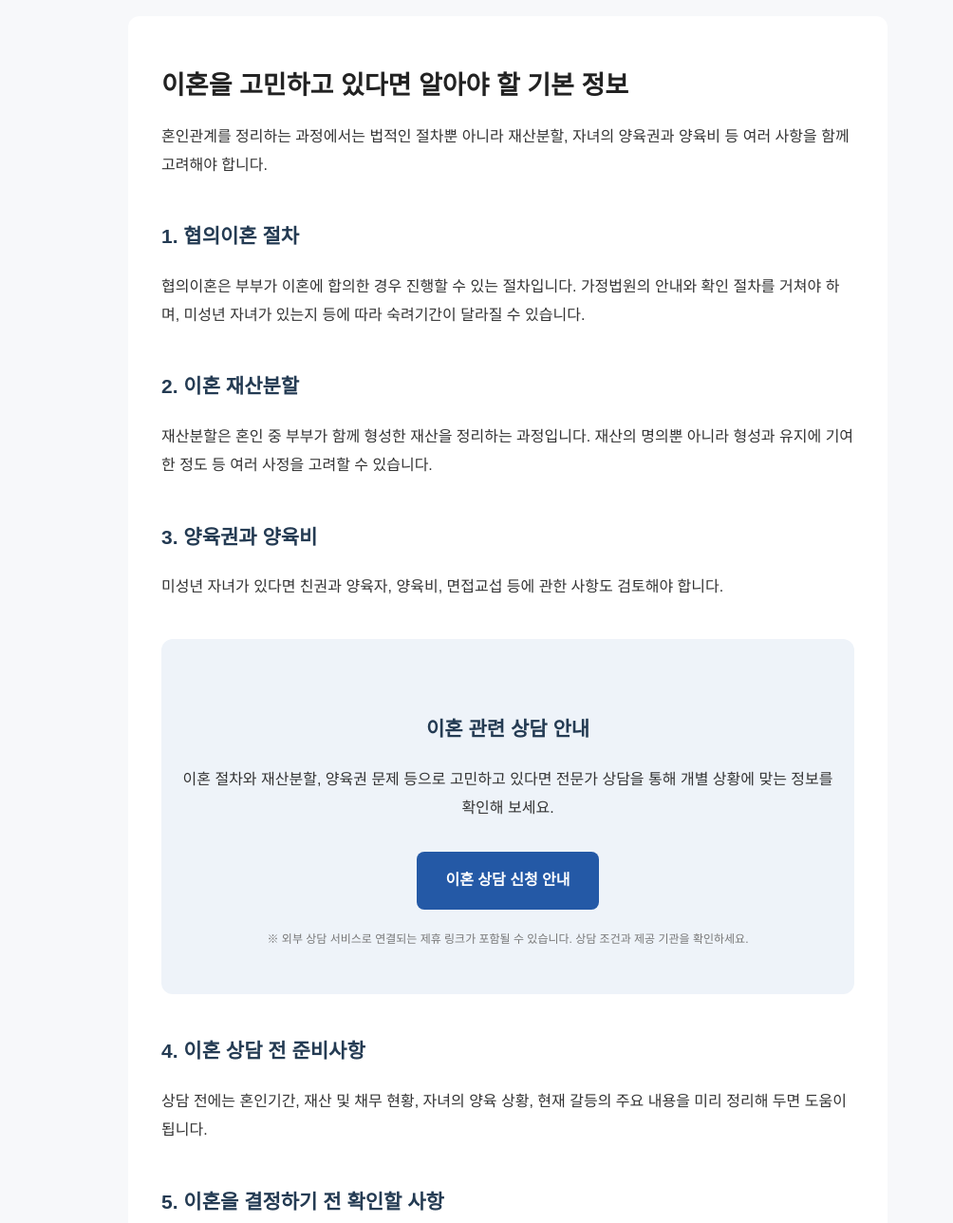
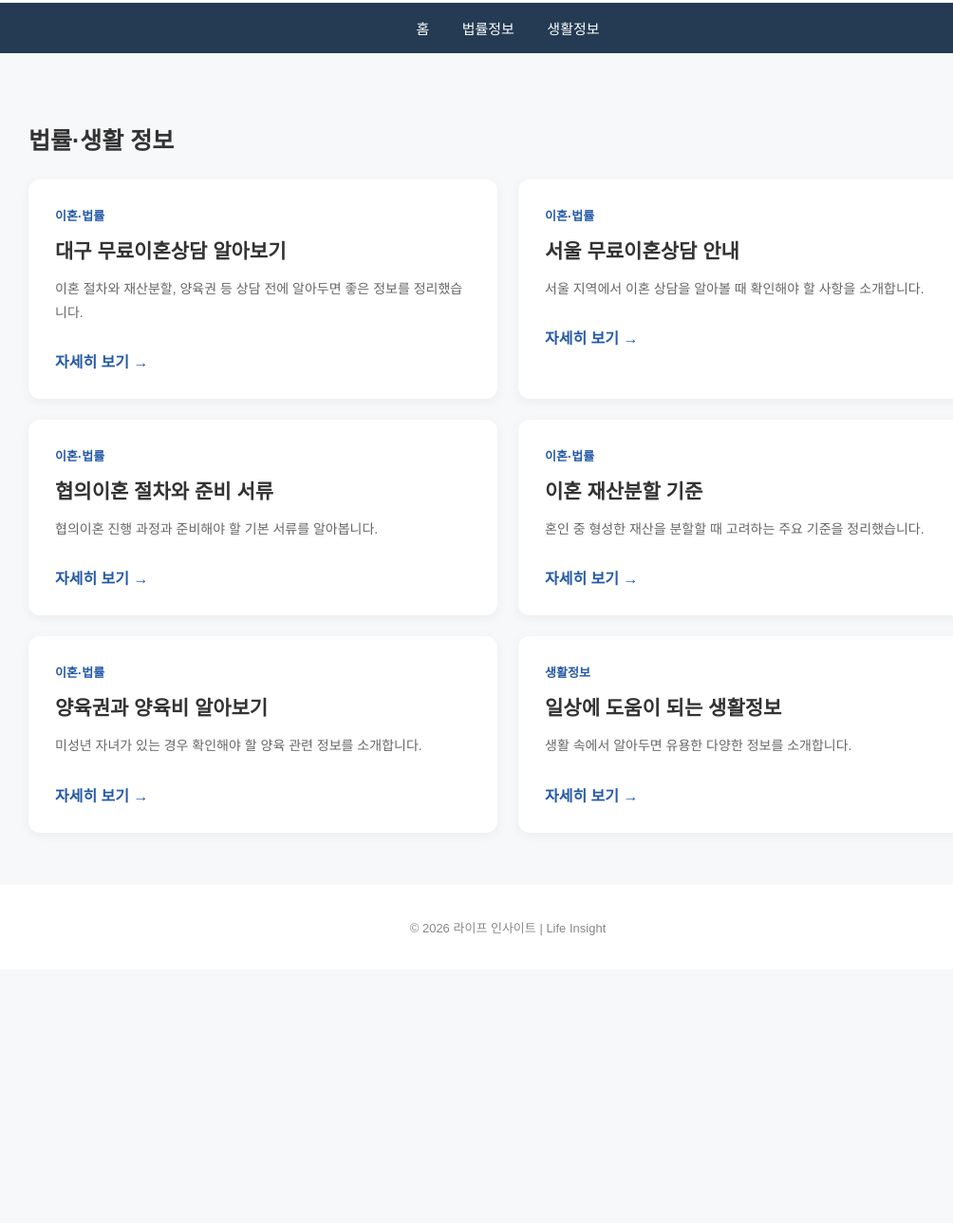
Before and after one commit to noble7850/noble7850.github.io, a plain HTML site: page index.html in a window 1280 px wide. Shown: the part 142-1430 px from the top of the page at 95% size, without its empty margins (105-1109 px from the left). After the commit the page ends 1163 px from the top, so only its background shows below. Drawn offline with Linux system fonts and the light colour scheme.

Commit message:
라이프 인사이트 블로그형 홈페이지 변경

```diff
--- a/index.html
+++ b/index.html
@@ -3,111 +3,112 @@
 <head>
 <meta charset="UTF-8">
 <meta name="viewport" content="width=device-width, initial-scale=1.0">
-
-<title>라이프 인사이트 | 생활에 도움이 되는 정보</title>
-
-<meta name="description" content="라이프 인사이트는 일상생활에 필요한 유용한 정보를 제공합니다. 이혼 절차, 재산분할, 양육권 등 다양한 생활정보를 확인하세요.">
+<meta name="description" content="라이프 인사이트 - 법률, 생활, 경제 등 일상에 필요한 정보를 제공하는 정보 블로그">
+<title>라이프 인사이트 | 생활정보 블로그</title>
 
 <style>
-* {
-  box-sizing: border-box;
-}
+* {box-sizing:border-box;}
 
 body {
-  margin: 0;
-  font-family: "Malgun Gothic", Arial, sans-serif;
-  background: #f7f8fa;
-  color: #333;
-  line-height: 1.9;
+  margin:0;
+  font-family:"Malgun Gothic",Arial,sans-serif;
+  background:#f7f8fa;
+  color:#333;
 }
 
 header {
-  background: white;
-  padding: 25px 20px;
-  border-bottom: 1px solid #ddd;
-  text-align: center;
+  background:white;
+  padding:35px 20px;
+  text-align:center;
+  border-bottom:1px solid #eee;
 }
 
 .logo {
-  font-size: 28px;
-  font-weight: bold;
-  color: #243b53;
+  font-size:32px;
+  font-weight:bold;
+  color:#243b53;
 }
 
 .subtitle {
-  font-size: 13px;
-  color: #888;
+  color:#777;
+  font-size:14px;
+  margin-top:8px;
+}
+
+nav {
+  background:#243b53;
+  padding:16px;
+  text-align:center;
+}
+
+nav a {
+  color:white;
+  text-decoration:none;
+  margin:0 15px;
+  font-size:15px;
 }
 
 .container {
-  max-width: 800px;
-  margin: 30px auto;
-  padding: 35px;
-  background: white;
-  border-radius: 12px;
+  max-width:1050px;
+  margin:35px auto;
+  padding:20px;
 }
 
 h1 {
-  font-size: 27px;
-  line-height: 1.5;
-  color: #222;
+  font-size:25px;
+  margin-bottom:25px;
 }
 
-h2 {
-  margin-top: 40px;
-  font-size: 21px;
-  color: #243b53;
+.grid {
+  display:grid;
+  grid-template-columns:repeat(2,1fr);
+  gap:22px;
 }
 
-p {
-  font-size: 16px;
+.card {
+  background:white;
+  padding:28px;
+  border-radius:12px;
+  box-shadow:0 3px 12px rgba(0,0,0,.05);
 }
 
-.banner {
-  background: #eef3f9;
-  padding: 35px 20px;
-  text-align: center;
-  border-radius: 12px;
-  margin: 40px 0;
+.category {
+  color:#2459a6;
+  font-size:13px;
+  font-weight:bold;
 }
 
-.button {
-  display: inline-block;
-  background: #2459a6;
-  color: white;
-  padding: 15px 30px;
-  border-radius: 8px;
-  text-decoration: none;
-  font-weight: bold;
-  margin-top: 15px;
+.card h2 {
+  font-size:21px;
+  margin:12px 0;
 }
 
-.button:hover {
-  background: #183e77;
+.card p {
+  font-size:14px;
+  color:#666;
+  line-height:1.8;
 }
 
-.notice {
-  font-size: 12px;
-  color: #777;
-  margin-top: 20px;
+.card a {
+  display:inline-block;
+  margin-top:12px;
+  color:#2459a6;
+  text-decoration:none;
+  font-weight:bold;
 }
 
 footer {
-  text-align: center;
-  padding: 30px;
-  color: #777;
-  font-size: 13px;
+  text-align:center;
+  padding:35px;
+  background:white;
+  color:#888;
+  font-size:13px;
 }
 
-@media(max-width:600px) {
-  .container {
-    margin: 10px;
-    padding: 20px;
-  }
-
-  h1 {
-    font-size: 23px;
-  }
+@media(max-width:650px) {
+  .grid {grid-template-columns:1fr;}
+  .logo {font-size:27px;}
+  nav a {margin:0 8px;font-size:13px;}
 }
 </style>
 </head>
@@ -116,106 +117,88 @@ footer {
 
 <header>
   <div class="logo">라이프 인사이트</div>
-  <div class="subtitle">Life Insight | 일상에 필요한 유용한 정보</div>
+  <div class="subtitle">
+    Life Insight | 일상에 필요한 유용한 정보
+  </div>
 </header>
+
+<nav>
+  <a href="/">홈</a>
+  <a href="#law">법률정보</a>
+  <a href="#life">생활정보</a>
+</nav>
 
 <main class="container">
 
-<h1>이혼을 고민하고 있다면 알아야 할 기본 정보</h1>
+<h1 id="law">법률·생활 정보</h1>
 
+<div class="grid">
+
+<article class="card">
+  <div class="category">이혼·법률</div>
+  <h2>대구 무료이혼상담 알아보기</h2>
   <p>
-혼인관계를 정리하는 과정에서는
-법적인 절차뿐 아니라 재산분할,
-자녀의 양육권과 양육비 등
-여러 사항을 함께 고려해야 합니다.
+    이혼 절차와 재산분할, 양육권 등
+    상담 전에 알아두면 좋은 정보를 정리했습니다.
   </p>
+  <a href="daegu-divorce.html">자세히 보기 →</a>
+</article>
 
-<h2>1. 협의이혼 절차</h2>
+<article class="card">
+  <div class="category">이혼·법률</div>
+  <h2>서울 무료이혼상담 안내</h2>
+  <p>
+    서울 지역에서 이혼 상담을 알아볼 때
+    확인해야 할 사항을 소개합니다.
+  </p>
+  <a href="seoul-divorce.html">자세히 보기 →</a>
+</article>
 
+<article class="card">
+  <div class="category">이혼·법률</div>
+  <h2>협의이혼 절차와 준비 서류</h2>
   <p>
-협의이혼은 부부가 이혼에 합의한 경우
-진행할 수 있는 절차입니다.
-가정법원의 안내와 확인 절차를 거쳐야 하며,
-미성년 자녀가 있는지 등에 따라
-숙려기간이 달라질 수 있습니다.
+    협의이혼 진행 과정과 준비해야 할
+    기본 서류를 알아봅니다.
   </p>
+  <a href="divorce-process.html">자세히 보기 →</a>
+</article>
 
-<h2>2. 이혼 재산분할</h2>
+<article class="card">
+  <div class="category">이혼·법률</div>
+  <h2>이혼 재산분할 기준</h2>
+  <p>
+    혼인 중 형성한 재산을 분할할 때
+    고려하는 주요 기준을 정리했습니다.
+  </p>
+  <a href="property-division.html">자세히 보기 →</a>
+</article>
 
+<article class="card">
+  <div class="category">이혼·법률</div>
+  <h2>양육권과 양육비 알아보기</h2>
   <p>
-재산분할은 혼인 중 부부가 함께 형성한
-재산을 정리하는 과정입니다.
-재산의 명의뿐 아니라
-형성과 유지에 기여한 정도 등
-여러 사정을 고려할 수 있습니다.
+    미성년 자녀가 있는 경우
+    확인해야 할 양육 관련 정보를 소개합니다.
   </p>
+  <a href="child-custody.html">자세히 보기 →</a>
+</article>
 
-<h2>3. 양육권과 양육비</h2>
-
+<article class="card" id="life">
+  <div class="category">생활정보</div>
+  <h2>일상에 도움이 되는 생활정보</h2>
   <p>
-미성년 자녀가 있다면
-친권과 양육자, 양육비,
-면접교섭 등에 관한 사항도
-검토해야 합니다.
+    생활 속에서 알아두면 유용한
+    다양한 정보를 소개합니다.
   </p>
-
-<div class="banner">
-
-<h2>이혼 관련 상담 안내</h2>
-
-<p>
-이혼 절차와 재산분할,
-양육권 문제 등으로 고민하고 있다면
-전문가 상담을 통해
-개별 상황에 맞는 정보를 확인해 보세요.
-</p>
-
-<a class="button"
-href="https://example.com"
-target="_blank"
-rel="noopener noreferrer sponsored">
-이혼 상담 신청 안내
-</a>
-
-<p class="notice">
-※ 외부 상담 서비스로 연결되는 제휴 링크가
-포함될 수 있습니다.
-상담 조건과 제공 기관을 확인하세요.
-</p>
+  <a href="life-tips.html">자세히 보기 →</a>
+</article>
 
 </div>
-
-<h2>4. 이혼 상담 전 준비사항</h2>
-
-<p>
-상담 전에는 혼인기간,
-재산 및 채무 현황,
-자녀의 양육 상황,
-현재 갈등의 주요 내용을
-미리 정리해 두면 도움이 됩니다.
-</p>
-
-<h2>5. 이혼을 결정하기 전 확인할 사항</h2>
-
-<p>
-이혼은 법적인 문제뿐 아니라
-경제적 상황과 가족관계에도
-영향을 미칠 수 있습니다.
-
-따라서 충분한 정보를 확인하고
-자신의 상황에 맞는 선택을
-신중하게 검토하는 것이 중요합니다.
-</p>
-
-<p>
-본 콘텐츠는 일반적인 정보 제공을 위한 것으로,
-개별 사건에 대한 법률 자문을 대신하지 않습니다.
-</p>
-
 </main>
 
 <footer>
-© 2026 라이프 인사이트 (Life Insight)
+  © 2026 라이프 인사이트 | Life Insight
 </footer>
 
 </body>
```
Lines whose indentation alone changed are shown as unchanged.
